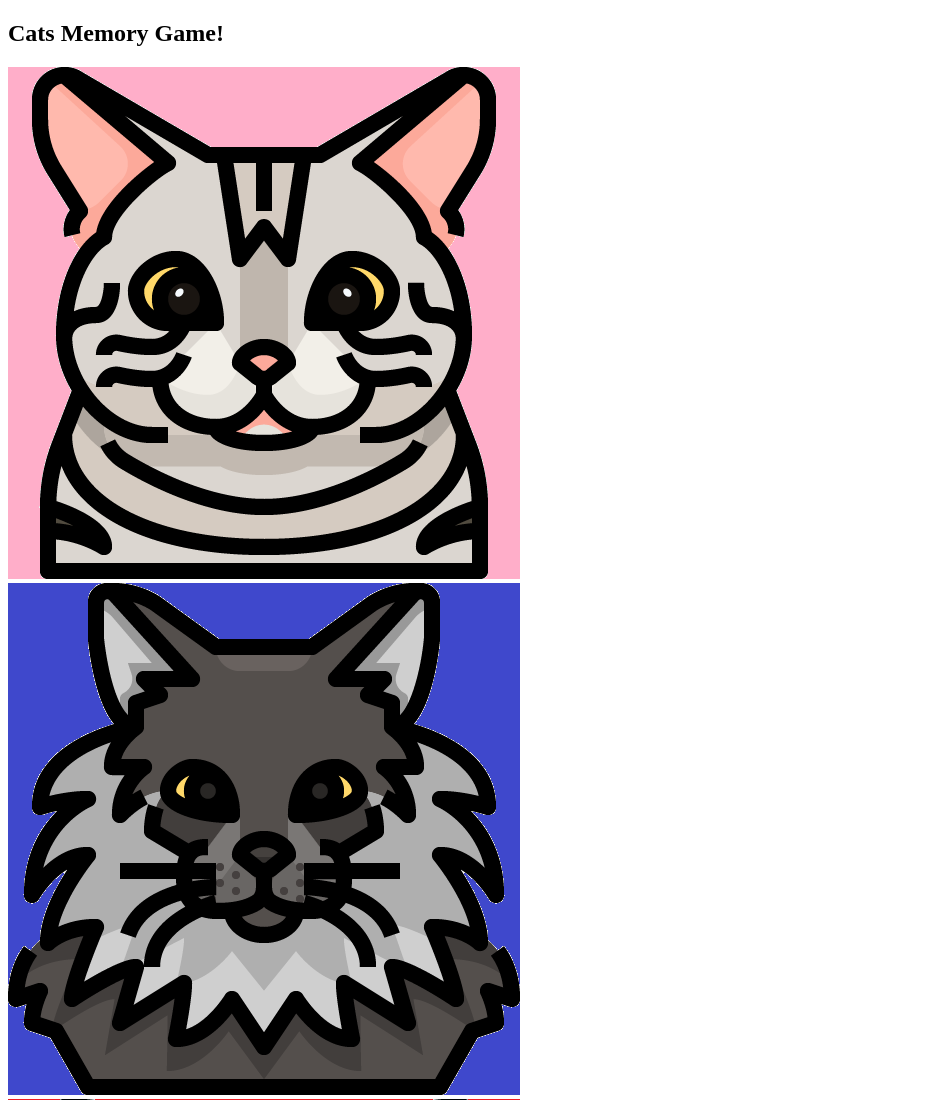
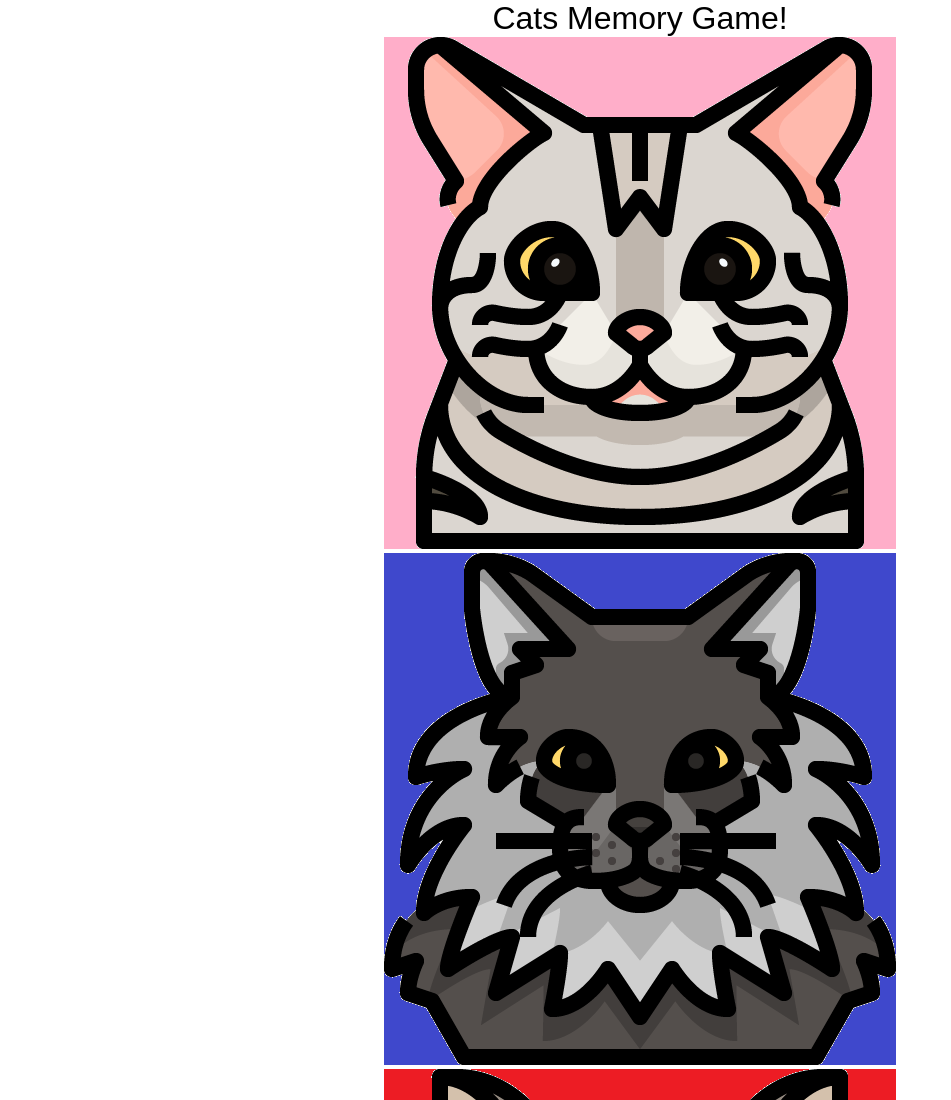
Before and after one commit to Jnaesi/Cats-Memory-Game, a plain HTML site: page index.html in a window 1280 px wide. Shown: the top 1100 px of the page, without its empty margins (0-951 px from the left). Drawn offline with Linux system fonts and the light colour scheme.

Commit message:
Aligned cards and header to center

```diff
--- a/index.css
+++ b/index.css
@@ -0,0 +1,18 @@
+* {
+    margin: 0;
+    padding: 0;
+    box-sizing: border-box;
+}
+
+.container {
+    display: grid;
+    place-items: center;
+    min-height: 100vh;
+}
+
+.heading {
+    text-align: center;
+    font-family: sans-serif;
+    font-size: 2rem;
+    font-weight: 500;
+}
--- a/index.html
+++ b/index.html
@@ -5,6 +5,8 @@
     <meta http-equiv="X-UA-Compatible" content="IE=edge">
     <meta name="viewport" content="width=device-width, initial-scale=1.0">
     <title>Cats Memory</title>
+
+    <link rel="stylesheet" href="./index.css">
 </head>
 <body>
     <div class="container">
```
